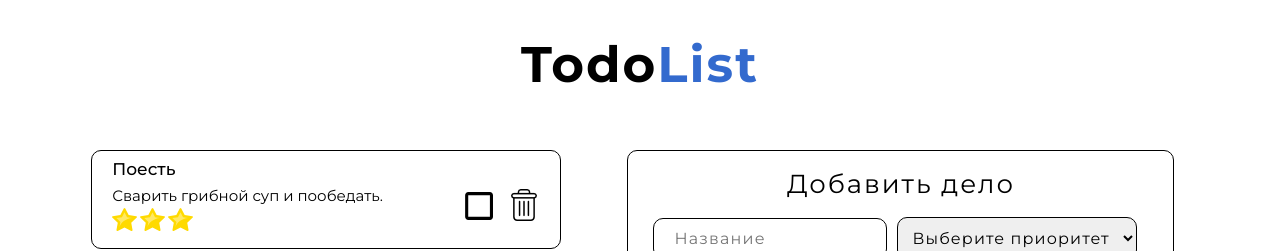
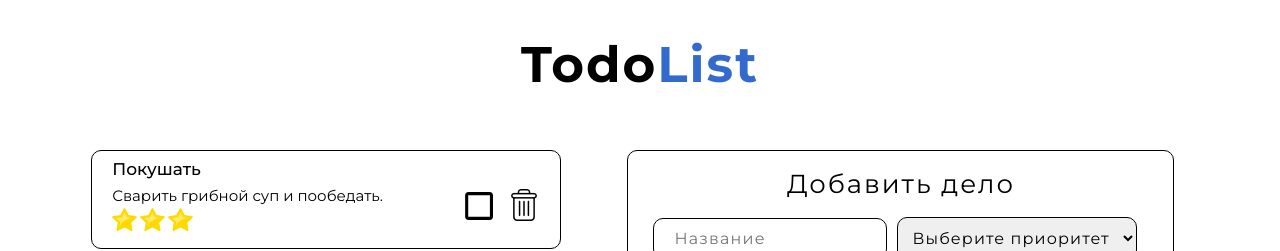
Before and after one commit to KIBINNANEKO/react-todo-list, a React (Create React App) app: page / in a window 1280 px wide. Shown: the top 251 px of the page. Built offline with nearby package versions, Linux system fonts and the light colour scheme.

Commit message:
fixed minor bugs

```diff
--- a/src/components/Todo/Todo.js
+++ b/src/components/Todo/Todo.js
@@ -26,7 +26,7 @@ function Todo() {
 	 priority: 2,
 	 id: 2
 	},
-	{title: "Поесть",
+	{title: "Покушать",
 	 description: "Сварить грибной суп и пообедать.",
 	 isdone: false,
 	 priority: 3,
```
